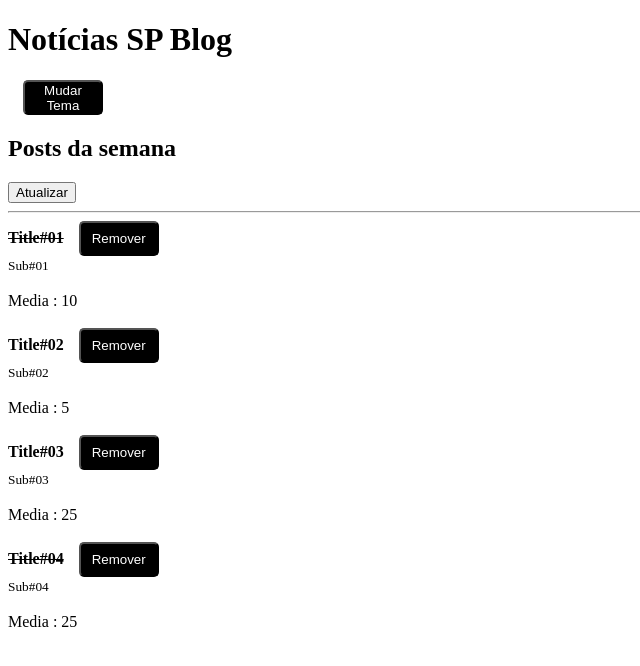
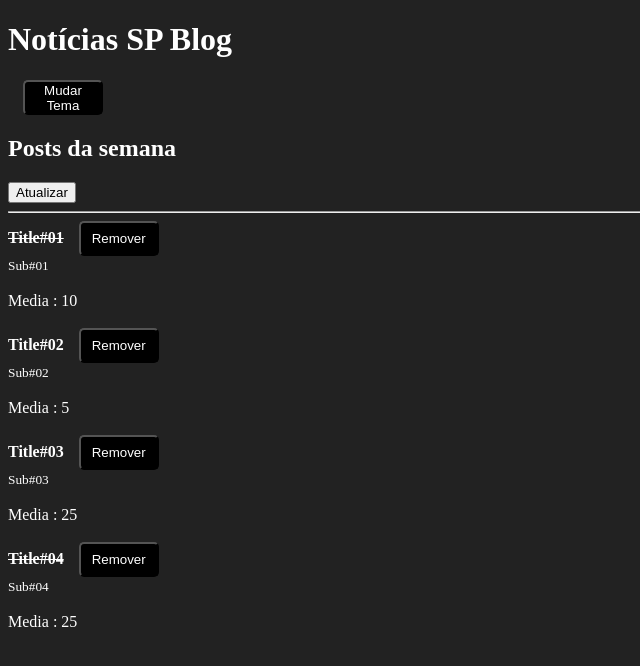
Before and after one commit to MarllonCampos/JStack, a React app in the folder react-fundamentos/: page / in a window 1280 px wide. Shown: the top 666 px of the page, without its empty margins (0-640 px from the left). Built offline with nearby package versions, Linux system fonts and the light colour scheme.

Commit message:
feat: added 2 new loaders for webpack who will serve as CSS loaders to insert the CSS on html file

```diff
--- a/react-fundamentos/package.json
+++ b/react-fundamentos/package.json
@@ -9,7 +9,9 @@
     "@babel/preset-react": "^7.14.5",
     "babel-loader": "^8.2.2",
     "clean-webpack-plugin": "^4.0.0-alpha.0",
+    "css-loader": "^6.2.0",
     "html-webpack-plugin": "^5.3.2",
+    "style-loader": "^3.2.1",
     "webpack": "^5.42.0",
     "webpack-cli": "^4.7.2",
     "webpack-dev-server": "^3.11.2"
--- /dev/null
+++ b/react-fundamentos/src/index.css
@@ -0,0 +1,4 @@
+body {
+  background:#222;
+  color:#fff;
+}
--- a/react-fundamentos/src/index.js
+++ b/react-fundamentos/src/index.js
@@ -1,6 +1,8 @@
 import React from 'react'
 import ReactDOM from 'react-dom'
 import {App} from './App'
+
+import './index.css';
 
 ReactDOM.render(
   <App />,
--- a/react-fundamentos/webpack.config.js
+++ b/react-fundamentos/webpack.config.js
@@ -30,6 +30,11 @@
         exclude:/node_modules/,
         use:'babel-loader'
       },
+      {
+        test:/\.s?css$/,
+        use:['style-loader','css-loader'],
+        exclude: /node_modules/,
+      }
     ]
   },
   devServer:{
```
Also changed, not shown: 2 other files (tests, documents, lock files or other folders).
